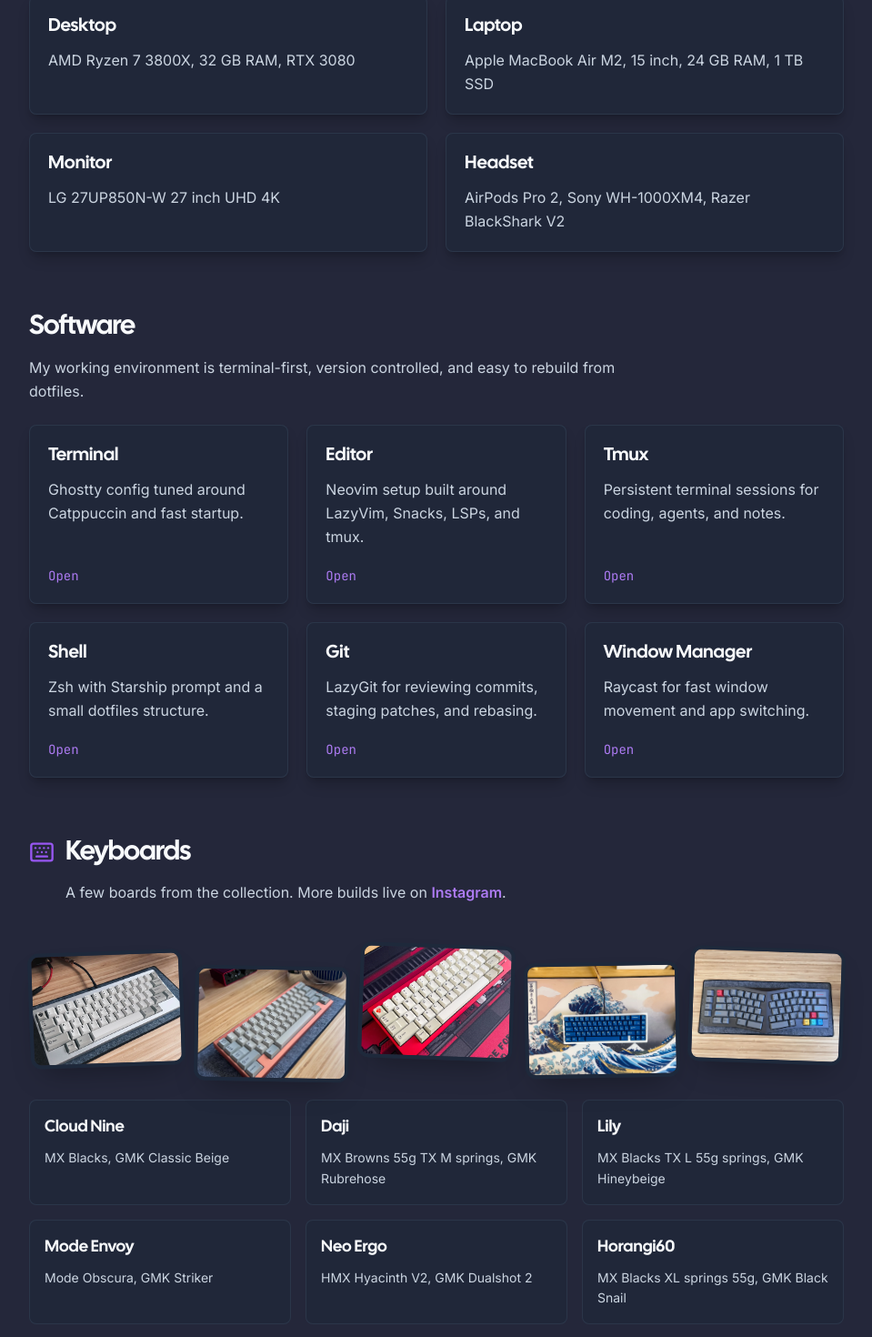
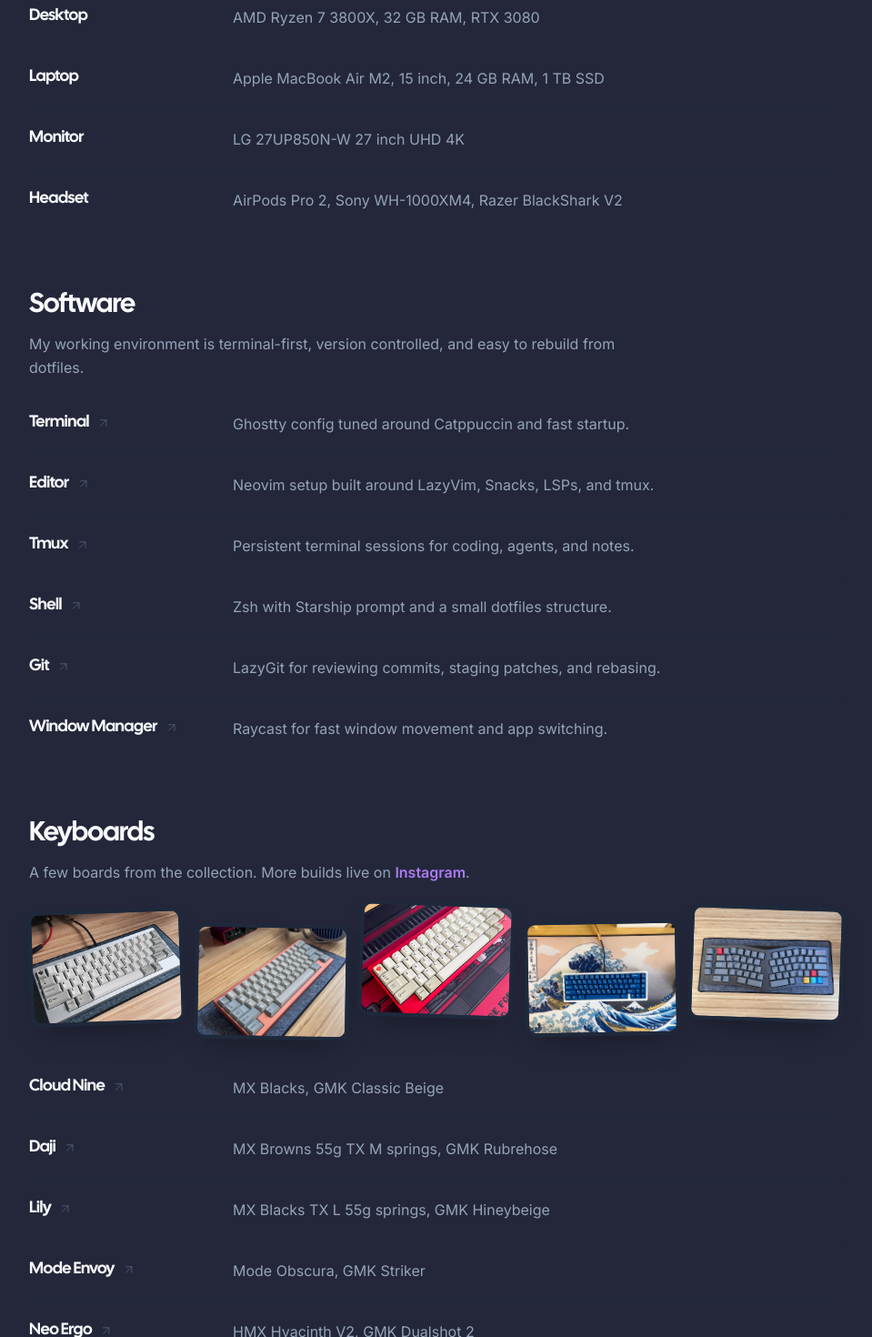
Before and after one commit to kriscard/christophercardoso.dev, a Next.js app: page /uses in a window 1280 px wide. Shown: the part 1039-2509 px from the top of the page at 91% size, without its empty margins (160-1119 px from the left). Built offline with nearby package versions, Linux system fonts and the light colour scheme.

Commit message:
refactor(uses): replace card grids with definition rows

```diff
--- a/app/uses/page.tsx
+++ b/app/uses/page.tsx
@@ -1,8 +1,8 @@
 import Link from "next/link"
-import { Keyboard } from "lucide-react"
 
 import { siteConfig } from "@/lib/config"
 import { Banner } from "@/components/banner"
+import { ArrowIcon } from "@/components/icons"
 import { PhotoStack } from "@/components/photo-stack"
 
 export const metadata = {
@@ -41,7 +41,7 @@
   },
 ]
 
-const software: LinkedCardProps[] = [
+const software: LinkedItem[] = [
   {
     name: "Terminal",
     description: "Ghostty config tuned around Catppuccin and fast startup.",
@@ -75,7 +75,7 @@
   },
 ]
 
-const keyboardCollection: Required<LinkedCardProps>[] = [
+const keyboardCollection: Required<LinkedItem>[] = [
   {
     name: "Cloud Nine",
     description: "MX Blacks, GMK Classic Beige",
@@ -123,7 +123,7 @@
   },
 ]
 
-interface LinkedCardProps {
+interface LinkedItem {
   name: string
   description: string
   href?: `https://${string}`
@@ -137,12 +137,12 @@
   children?: React.ReactNode
 }) {
   return (
-    <div className="mb-6 max-w-2xl">
-      <h2 className="font-heading text-3xl leading-tight tracking-tight text-gray-900 dark:text-gray-50">
+    <div className="mb-4 max-w-2xl">
+      <h2 className="font-heading text-2xl tracking-tight text-gray-900 dark:text-gray-50 md:text-3xl">
         {title}
       </h2>
       {children ? (
-        <p className="mt-3 text-base leading-relaxed text-gray-700 dark:text-gray-300">
+        <p className="mt-3 text-base leading-relaxed text-gray-600 dark:text-gray-400">
           {children}
         </p>
       ) : null}
@@ -150,23 +150,29 @@
   )
 }
 
-function InfoCard({ name, description, href }: LinkedCardProps) {
-  const className =
-    "group/card focus-visible:ring-offset-lightGray dark:focus-visible:ring-offset-dark flex h-full flex-col rounded-lg border border-gray-300/70 bg-white/70 p-5 shadow-sm transition-[border-color,background-color,box-shadow,transform] duration-200 hover:-translate-y-0.5 hover:border-purple-400/70 hover:bg-white/90 hover:shadow-md hover:shadow-purple-200/20 focus-visible:outline-none focus-visible:ring-2 focus-visible:ring-purple-500/70 focus-visible:ring-offset-2 dark:border-gray-700/60 dark:bg-gray-800/45 dark:shadow-lg dark:shadow-black/20 dark:hover:border-purple-500/60 dark:hover:bg-gray-800/70 dark:hover:shadow-xl dark:hover:shadow-purple-500/10"
-
-  const content = (
+function ItemRow({ name, description, href }: LinkedItem) {
+  const body = (
     <>
-      <h3 className="font-heading text-xl leading-tight text-gray-900 dark:text-gray-50">
+      <h3 className="font-heading text-lg leading-snug tracking-tight text-gray-900 transition-colors group-hover:text-purple-600 dark:text-gray-50 dark:group-hover:text-purple-300">
+        <span className="inline-flex items-center gap-2">
           {name}
+          {href ? (
+            <ArrowIcon className="size-4 text-gray-500 transition-transform duration-200 group-hover:-translate-y-0.5 group-hover:translate-x-0.5 group-hover:text-purple-600 dark:group-hover:text-purple-300" />
+          ) : null}
+        </span>
       </h3>
-      <p className="mt-3 text-base leading-relaxed text-gray-600 dark:text-gray-300">
+      <p className="mt-1 text-base leading-relaxed text-gray-600 dark:text-gray-400 sm:mt-0">
         {description}
       </p>
     </>
   )
 
   if (!href) {
-    return <div className={className}>{content}</div>
+    return (
+      <div className="py-5 sm:grid sm:grid-cols-[12rem_1fr] sm:gap-8">
+        {body}
+      </div>
+    )
   }
 
   return (
@@ -174,33 +180,21 @@
       href={href}
       target="_blank"
       rel="noopener noreferrer"
-      className={className}
       aria-label={`Open ${name}`}
+      className="group block rounded-lg py-5 focus-visible:outline-none focus-visible:ring-2 focus-visible:ring-purple-500/70 focus-visible:ring-offset-2 focus-visible:ring-offset-lightGray dark:focus-visible:ring-offset-dark sm:grid sm:grid-cols-[12rem_1fr] sm:gap-8"
     >
-      {content}
-      <span className="mt-auto pt-5 font-mono text-sm text-purple-600 dark:text-purple-400">
-        Open
-      </span>
+      {body}
     </Link>
   )
 }
 
-function KeyboardCard({ name, description, href }: Required<LinkedCardProps>) {
+function ItemList({ items }: { items: LinkedItem[] }) {
   return (
-    <Link
-      href={href}
-      target="_blank"
-      rel="noopener noreferrer"
-      className="group/card block rounded-lg border border-gray-300/70 bg-white/70 p-4 transition-[border-color,background-color,box-shadow,transform] duration-200 hover:-translate-y-0.5 hover:border-purple-400/70 hover:bg-white/90 hover:shadow-md hover:shadow-purple-200/20 focus-visible:outline-none focus-visible:ring-2 focus-visible:ring-purple-500/70 focus-visible:ring-offset-2 focus-visible:ring-offset-lightGray dark:border-gray-700/60 dark:bg-gray-800/45 dark:hover:border-purple-500/60 dark:hover:bg-gray-800/70 dark:focus-visible:ring-offset-dark"
-      aria-label={`Open ${name} keyboard post`}
-    >
-      <h3 className="font-heading text-lg text-gray-900 dark:text-gray-50">
-        {name}
-      </h3>
-      <p className="mt-2 text-sm leading-relaxed text-gray-600 dark:text-gray-300">
-        {description}
-      </p>
-    </Link>
+    <div className="divide-y divide-gray-200 dark:divide-gray-800">
+      {items.map((item) => (
+        <ItemRow key={item.name} {...item} />
+      ))}
+    </div>
   )
 }
 
@@ -237,11 +231,7 @@
         <SectionHeader title="Hardware">
           The core machine and desk gear I rely on for daily development.
         </SectionHeader>
-        <div className="grid grid-cols-1 gap-5 sm:grid-cols-2">
-          {hardware.map((item) => (
-            <InfoCard key={item.name} {...item} />
-          ))}
-        </div>
+        <ItemList items={hardware} />
       </section>
 
       <section>
@@ -249,16 +239,10 @@
           My working environment is terminal-first, version controlled, and easy
           to rebuild from dotfiles.
         </SectionHeader>
-        <div className="grid grid-cols-1 gap-5 sm:grid-cols-2 lg:grid-cols-3">
-          {software.map((item) => (
-            <InfoCard key={item.name} {...item} />
-          ))}
-        </div>
+        <ItemList items={software} />
       </section>
 
       <section>
-        <div className="mb-8 flex items-start gap-3">
-          <Keyboard className="mt-1 size-7 shrink-0 text-purple-500" />
         <SectionHeader title="Keyboards">
           A few boards from the collection. More builds live on{" "}
           <Link
@@ -271,12 +255,11 @@
           </Link>
           .
         </SectionHeader>
+        <div className="mt-8">
+          <PhotoStack photos={keyboardPhotos} />
         </div>
-        <PhotoStack photos={keyboardPhotos} />
-        <div className="mt-8 grid grid-cols-1 gap-4 sm:grid-cols-2 lg:grid-cols-3">
-          {keyboardCollection.map((keyboard) => (
-            <KeyboardCard key={keyboard.href} {...keyboard} />
-          ))}
+        <div className="mt-8">
+          <ItemList items={keyboardCollection} />
         </div>
       </section>
     </div>
```
Lines whose indentation alone changed are shown as unchanged.
